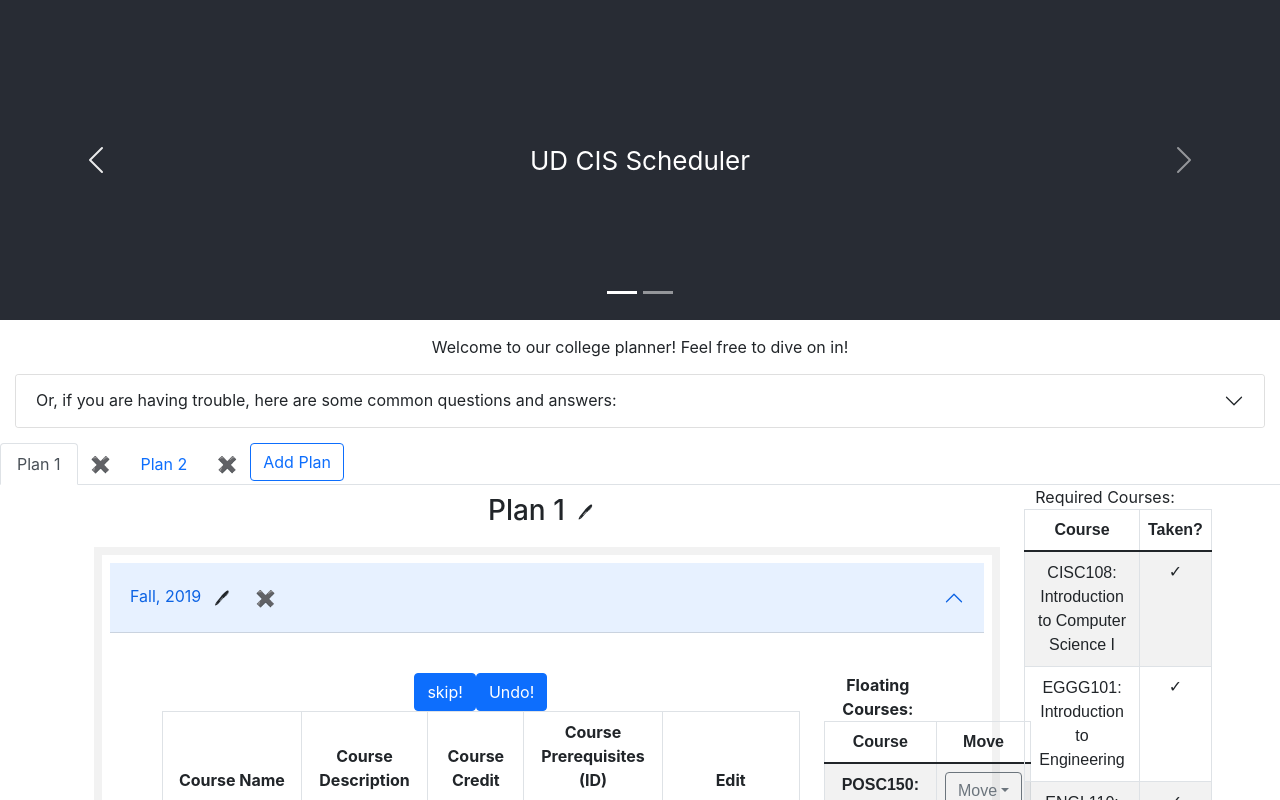
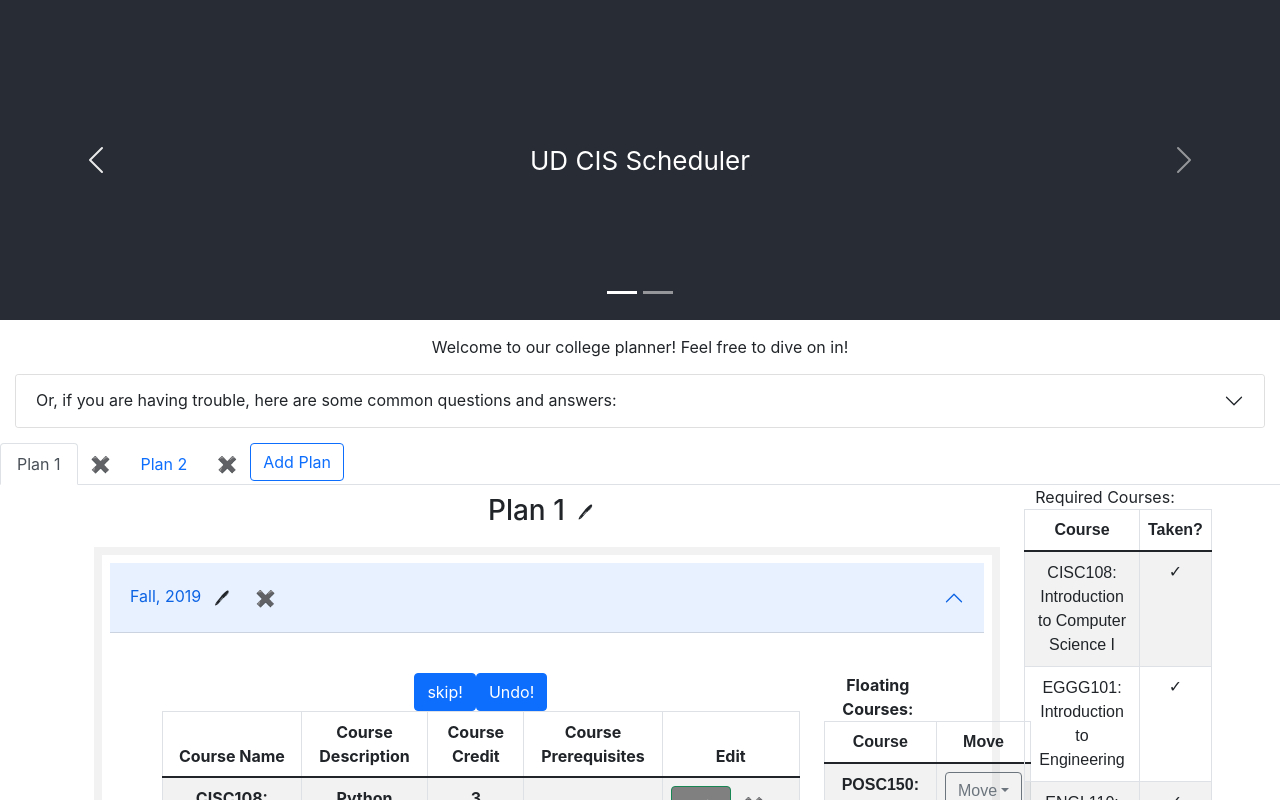
Before and after one commit to UD-CISC275-S22/cis-scheduler-team24, a React (Create React App) app: page / in a window 1280 px wide. Shown: the top 800 px of the page. Built offline with nearby package versions, Linux system fonts and the light colour scheme.

Commit message:
Removed (ID) from Course Prerequisites title

```diff
--- a/src/components/listCourses.tsx
+++ b/src/components/listCourses.tsx
@@ -154,7 +154,7 @@ export function ListCourses({
                                 <th>Course Name</th>
                                 <th>Course Description</th>
                                 <th>Course Credit</th>
-                                <th>Course Prerequisites (ID)</th>
+                                <th>Course Prerequisites</th>
                                 <th>Edit</th>
                             </tr>
                         </thead>
```
